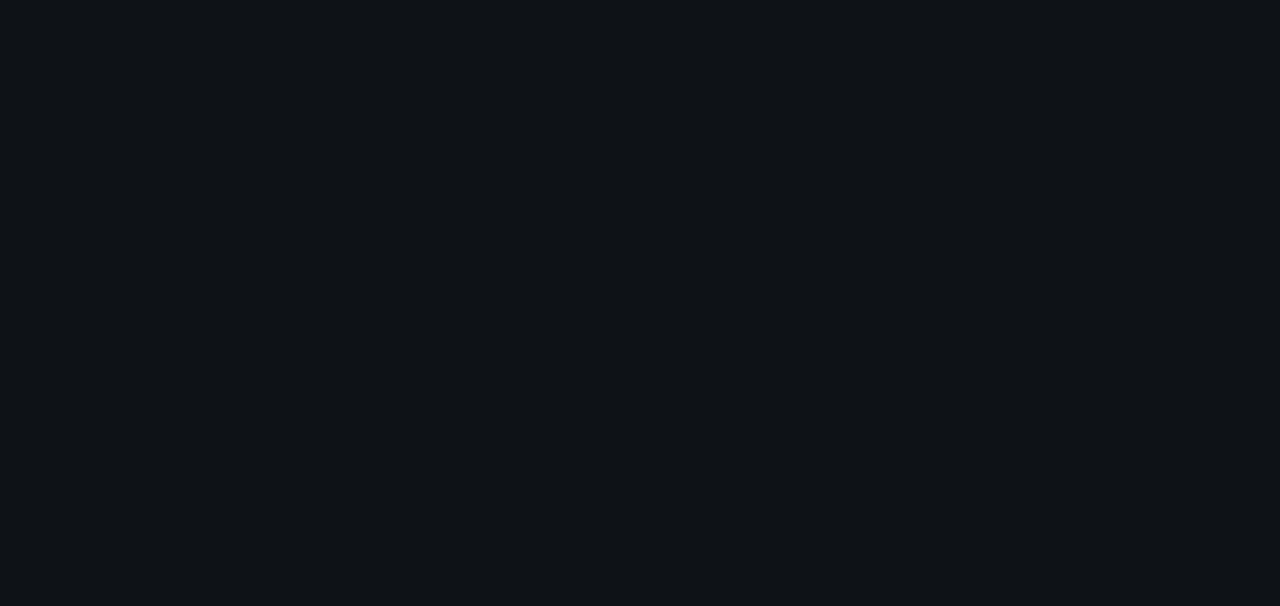
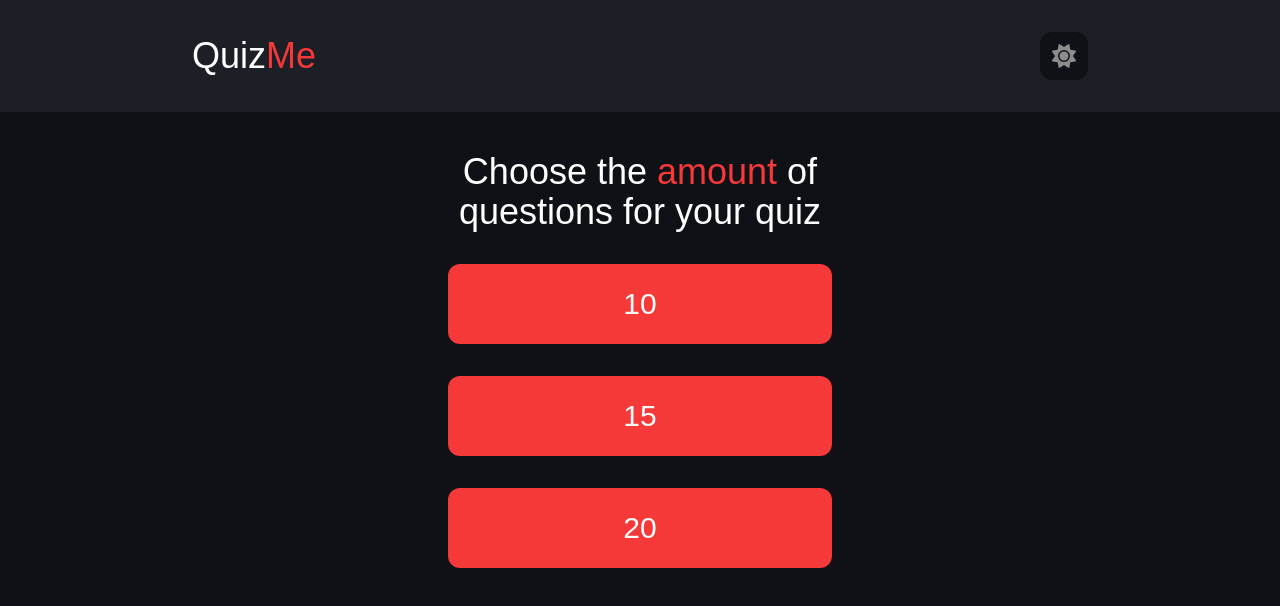
Before and after one commit to LorenzCastillo/QuizMe, a React (Vite) app: page /1/questionsAmount in a window 1280 px wide. Before the commit this address had no page. Shown: the top 606 px of the page. Built offline with nearby package versions, Linux system fonts and the light colour scheme; a web font is replaced by a local one.

Commit message:
Finished laying out Question Amount page, Select Difficulty page and Quiz page

```diff
--- a/src/App.jsx
+++ b/src/App.jsx
@@ -1,11 +1,13 @@
 // Local Imports
 import "./App.css";
 import QuizContext from "../context/QuizContext";
-import DifficultyPage from "./pages/DifficultyPage";
+import AmountOfQuestionsPage from "./pages/AmountOfQuestionsPage";
 import HomePage from "./pages/HomePage";
 // 3rd Party Imports
 import { useRoutes } from "react-router-dom";
 import { useState } from "react";
+import DifficultyPage from "./pages/DifficultyPage";
+import QuizPage from "./pages/QuizPage";
 const App = () => {
 
 	const [quizData, setQuizData] = useState([]);
@@ -19,10 +21,24 @@ const App = () => {
 			</QuizContext.Provider>
 		},
 		{
-			path: "/:category/difficulty",
+			path: "/:category/questionsAmount",
 			element:
 			<QuizContext.Provider value={{ quizData, setQuizData }}>
-				<DifficultyPage/>
+				<AmountOfQuestionsPage/>
+			</QuizContext.Provider>
+		},
+		{
+			path: "/:category/:questions/difficulty",
+			element:
+			<QuizContext.Provider value={{ quizData, setQuizData }}>
+				<DifficultyPage />
+			</QuizContext.Provider>
+		},
+		{
+			path: "/:category/:questions/:difficulty/quiz",
+			element:
+			<QuizContext.Provider value={{ quizData, setQuizData }}>
+				<QuizPage />
 			</QuizContext.Provider>
 		}
 	]);
--- /dev/null
+++ b/src/components/AmountChoice.jsx
@@ -0,0 +1,11 @@
+const AmountChoice = (props) => {
+	return (
+		<>
+			<div className="flex w-96 h-20 bg-custom-red text-white rounded-xl items-center justify-center">
+				<h1 className="font-alte-bold text-3xl">{props.choice}</h1>
+			</div>
+		</>
+	);
+};
+
+export default AmountChoice;
--- /dev/null
+++ b/src/components/QuizChoice.jsx
@@ -0,0 +1,11 @@
+const QuizChoice = (props) => {
+	return (
+		<>
+			<div className="flex w-96 h-20 bg-custom-red text-white rounded-lg items-center mx-4 my-2 px-12">
+				<h1 className="font-alte-bold text-2xl">{props.choice}</h1>
+			</div>
+		</>
+	);
+};
+
+export default QuizChoice;
--- /dev/null
+++ b/src/pages/AmountOfQuestionsPage.jsx
@@ -0,0 +1,29 @@
+// Local Imports
+import AmountChoice from "../components/AmountChoice";
+import Navbar from "../components/Navbar";
+
+const AmountOfQuestionsPage = () => {
+	return (
+		<>
+			<Navbar/>
+			<div className="flex flex-col w-full my-10 items-center">
+				<h1 className="font-alte-bold text-4xl ">
+					<span className="text-white">Choose the</span>
+					<span className="text-custom-red"> amount </span>
+					<span className="text-white">of</span>
+				</h1>
+				<h1 className="font-alte-bold text-4xl">
+					<span className="text-white">questions for your quiz</span>
+				</h1>
+
+				<div className="flex flex-col mt-8 gap-8">
+					<AmountChoice choice={10} />
+					<AmountChoice choice={15} />
+					<AmountChoice choice={20} />
+				</div>
+			</div>
+		</>
+	);
+};
+
+export default AmountOfQuestionsPage;
--- a/src/pages/DifficultyPage.jsx
+++ b/src/pages/DifficultyPage.jsx
@@ -1,7 +1,23 @@
+// Local Imports
+import AmountChoice from "../components/AmountChoice";
+import Navbar from "../components/Navbar";
+
 const DifficultyPage = () => {
 	return (
 		<>
-			<div>DifficultyPage</div>
+			<Navbar/>
+			<div className="flex flex-col w-full my-10 items-center">
+				<h1 className="font-alte-bold text-4xl ">
+					<span className="text-white">Select your</span>
+					<span className="text-custom-red"> Difficulty</span>
+				</h1>
+
+				<div className="flex flex-col mt-8 gap-8">
+					<AmountChoice choice={"Easy"} />
+					<AmountChoice choice={"Medium"} />
+					<AmountChoice choice={"Hard"} />
+				</div>
+			</div>
 		</>
 	);
 };
--- /dev/null
+++ b/src/pages/QuizPage.jsx
@@ -0,0 +1,24 @@
+import Navbar from "../components/Navbar";
+import QuizChoice from "../components/QuizChoice";
+
+const QuizPage = () => {
+	return (
+		<>
+			<Navbar/>
+			<div className="flex flex-col w-full my-10 items-center">
+				<div className="w-[28rem] h-32">
+					<h1 className="font-alte-bold text-2xl text-white text-center">#1: What is the first letter of the Greek alphabet</h1>
+				</div>
+
+				<div className="grid md:grid-cols-2 grid-cols-1">
+					<QuizChoice choice={"Epsilon"}/>
+					<QuizChoice choice={"Epsilon"}/>
+					<QuizChoice choice={"Epsilon"}/>
+					<QuizChoice choice={"Epsilon"}/>
+				</div>
+			</div>
+		</>
+	);
+};
+
+export default QuizPage;
```
